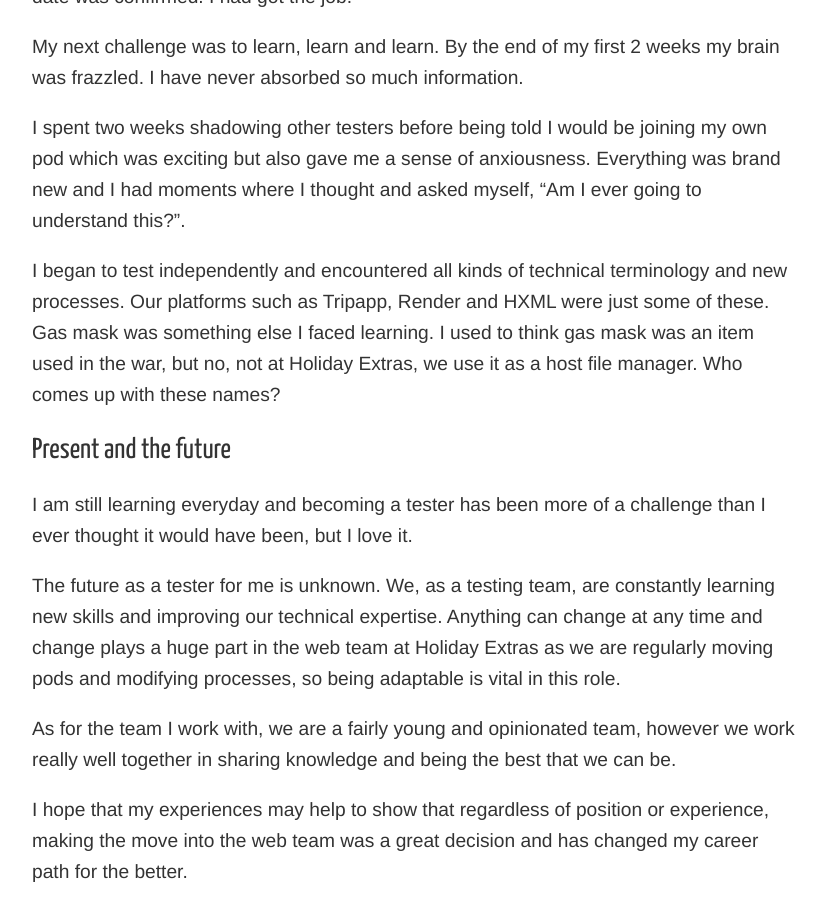
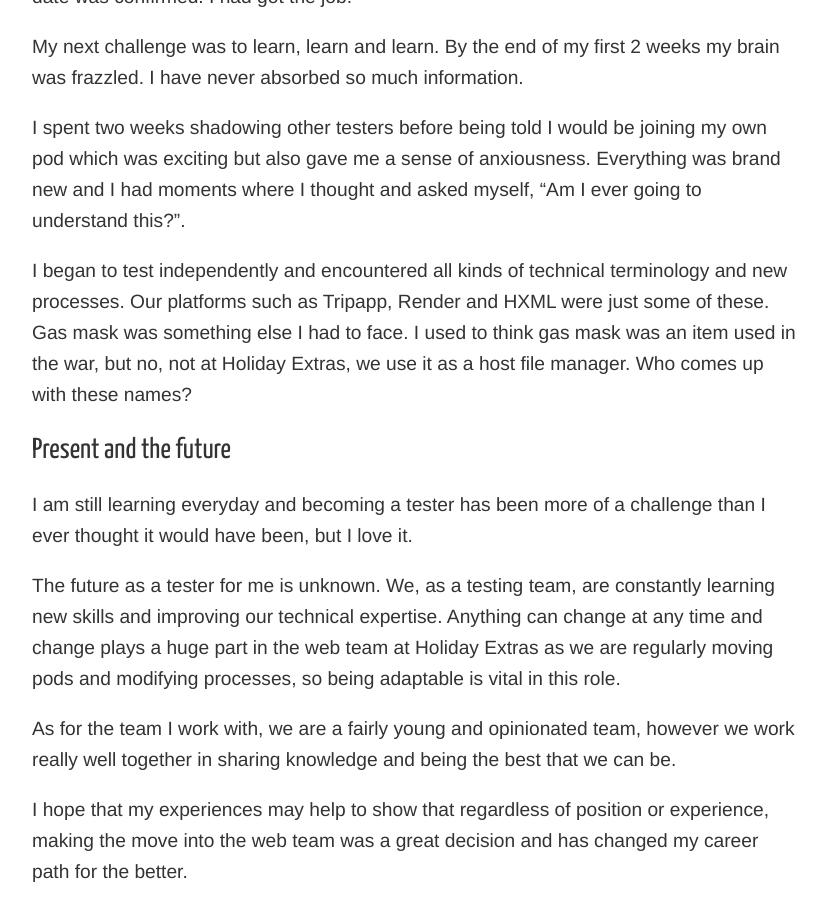
Before and after one commit to holidayextras/holidayextras.github.com, a Jekyll site: the page built from _posts/2016-02-12-my-experince-of-becoming-a-tester.md, in a window 1280 px wide and 900 px high, scrolled down 1577 px. Shown: the whole window, without its empty margins (224-1050 px from the left). Built offline with Jekyll 4.4.1, drawn with Linux system fonts in a browser that asks for light colours; nearby versions of some CDN libraries.

Commit message:
Addressing Jamie's comments

```diff
--- a/_posts/2016-02-12-my-experince-of-becoming-a-tester.md
+++ b/_posts/2016-02-12-my-experince-of-becoming-a-tester.md
@@ -34,7 +34,7 @@
 
 I spent two weeks shadowing other testers before being told I would be joining my own pod which was exciting but also gave me a sense of anxiousness. Everything was brand new and I had moments where I thought and asked myself, "Am I ever going to understand this?”.
 
-I began to test independently and encountered all kinds of technical terminology and new processes. Our platforms such as Tripapp, Render and HXML were just some of these. Gas mask was something else I faced learning. I used to think gas mask was an item used in the war, but no, not at Holiday Extras, we use it as a host file manager.
+I began to test independently and encountered all kinds of technical terminology and new processes. Our platforms such as Tripapp, Render and HXML were just some of these. Gas mask was something else I had to face. I used to think gas mask was an item used in the war, but no, not at Holiday Extras, we use it as a host file manager.
 Who comes up with these names?
 
 
```
